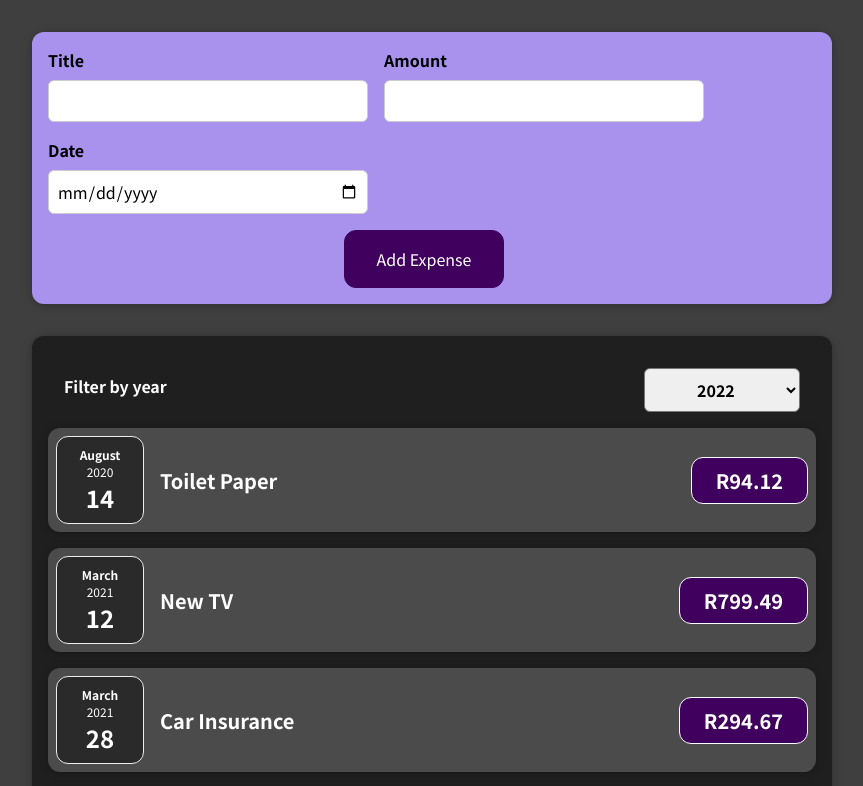
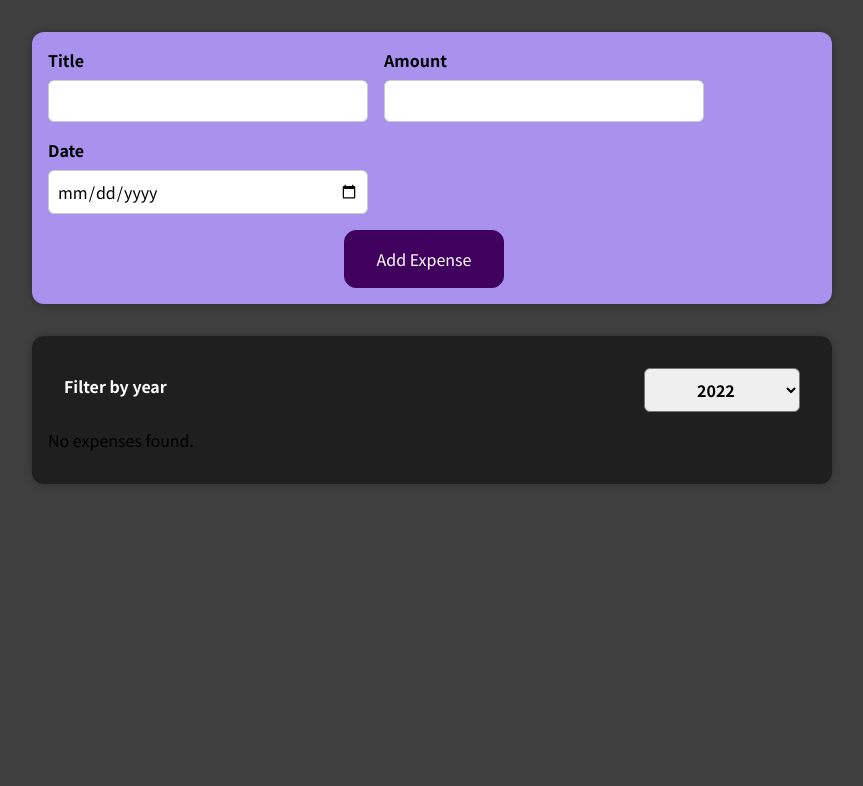
Before and after one commit to Htsindi/react-complete-guide, a React (Create React App) app: page / in a window 1280 px wide. Shown: the top 786 px of the page, without its empty margins (208-1071 px from the left). Built offline with nearby package versions, Linux system fonts and the light colour scheme.

Commit message:
putting filters
Using filters to display data and make it leaner

```diff
--- a/src/App.js
+++ b/src/App.js
@@ -7,9 +7,9 @@ const Dummy_Expenses = [
     id: "e1",
     title: "Toilet Paper",
     amount: 94.12,
-    date: new Date(2020, 7, 14),
+    date: new Date(2019, 7, 14),
   },
-  { id: "e2", title: "New TV", amount: 799.49, date: new Date(2021, 2, 12) },
+  { id: "e2", title: "New TV", amount: 799.49, date: new Date(2020, 2, 12) },
   {
     id: "e3",
     title: "Car Insurance",
@@ -27,7 +27,6 @@ const Dummy_Expenses = [
 function App() {
   //initialise Dummy expenses and new expenses
   const [expenses, setExpenses] = useState(Dummy_Expenses);
-
   const addExpenseHandler = (expense) => {
     //console.log("In app.js");
     //console.log(expense);
--- a/src/components/Expenses/Expenses.js
+++ b/src/components/Expenses/Expenses.js
@@ -8,26 +8,27 @@ import "./Expenses.css";
 function Expenses(props) {
   const [filteredYear, setFilteredYear] = useState("2022");
 
-  //let filterInfoText = "2019, 2020 & 2021";
-
-  //if (filteredYear === "2019") {
-  //filterInfoText = "2020, 2021, & 2022";
-  //} else if (filteredYear === "2020") {
-  //filterInfoText = "2019, 2021, & 2022";
-  //} else if (filteredYear === "2021") {
-  //filterInfoText = "2019, 2020, & 2022";
-  //} else {
-  //filterInfoText = "2019, 2020, & 2021";}
-
   const filterChangeHandler = (selectedYear) => {
     setFilteredYear(selectedYear);
     //console.log("Expenses.js");
     console.log(selectedYear);
-    const filteredItems = props.items.filter(
-      (item) => item.date.getFullYear() === Number(selectedYear)
-    );
-    console.log(filteredItems);
   };
+  const filteredItems = props.items.filter((item) => {
+    return item.date.getFullYear().toString() === filteredYear;
+  });
+
+  let expensesContent = <p>No expenses found.</p>;
+  if (filteredItems.length > 0) {
+    expensesContent = filteredItems.map((expense) => (
+      <ExpenseItem
+        //Shld always add a key when using map
+        key={expense.id}
+        title={expense.title}
+        amount={expense.amount}
+        date={expense.date}
+      />
+    ));
+  }
 
   return (
     <Card className="expenses">
@@ -35,16 +36,7 @@ function Expenses(props) {
         selected={filteredYear}
         onChangeFilter={filterChangeHandler}
       />
-
-      {props.items.map((expense) => (
-        <ExpenseItem
-          //Shld always add a key when using map
-          key={expense.id}
-          title={expense.title}
-          amount={expense.amount}
-          date={expense.date}
-        />
-      ))}
+      {expensesContent}
     </Card>
   );
 }
--- a/src/components/NewExpense/NewExpenseForm.js
+++ b/src/components/NewExpense/NewExpenseForm.js
@@ -106,7 +106,7 @@ const eventHandler = (identifier, value)=>{
           <input
             type="date"
             min="2019-01-01"
-            max="2023-06-30"
+            max="2024-12-30"
             value={enteredDate}
             onChange={dateChangeHandler}
           />
```
